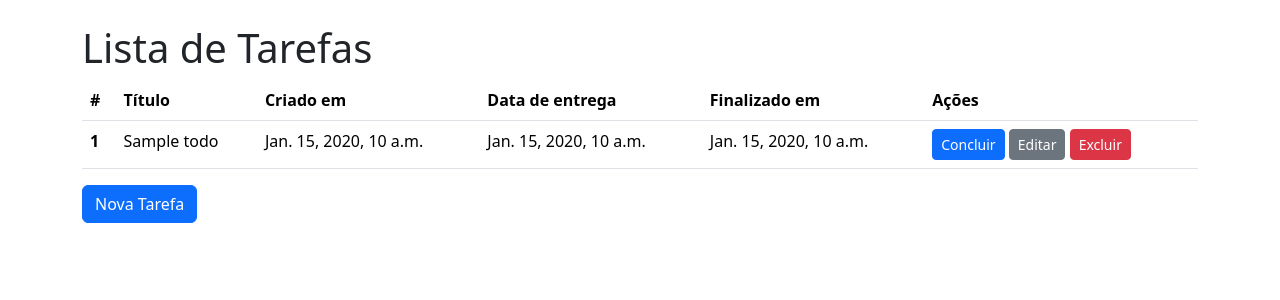
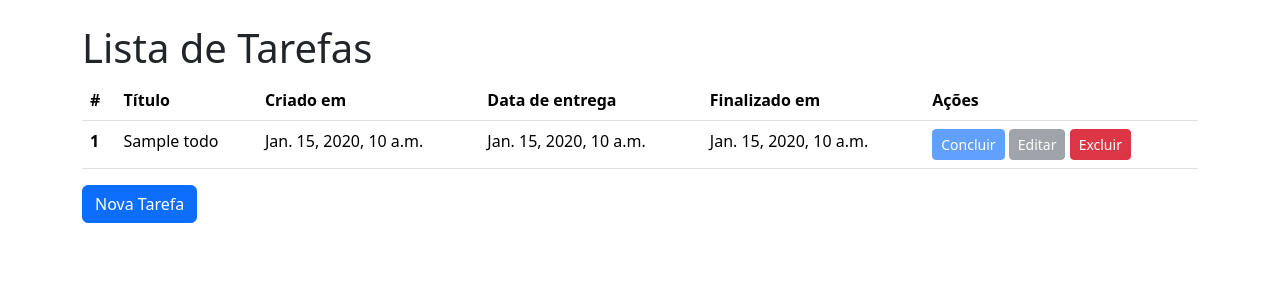
Before and after one commit to martinsllm/python-django-api, a Django app: template todos/templates/todos/todo_list.html in a window 1280 px wide. Shown: the part 56-356 px from the top of the page. Run offline with Django 3.2, Linux system fonts and the light colour scheme; the template is opened without the code that fills it: most values are stand-ins (such as "Sample title", 1, 10 or a date in 2020).

Commit message:
Disable button of finish and edition for completed tasks

```diff
--- a/todos/models.py
+++ b/todos/models.py
@@ -9,3 +9,6 @@ class Todo(models.Model):
     deadline = models.DateField(
         verbose_name="Data de Entrega", null=False, blank=False)
     finished_at = models.DateField(null=True)
+
+    class Meta:
+        ordering = ["deadline"]
--- a/todos/templates/todos/todo_list.html
+++ b/todos/templates/todos/todo_list.html
@@ -26,8 +26,12 @@
                         <td>{{ todo.deadline }}</td>
                         <td>{{ todo.finished_at | default:"-"}}</td>
                         <td>
-                            <a href="{%url 'todo_complete' pk=todo.pk %}" class="btn btn-primary btn-sm">Concluir</a>
-                            <a href="{%url 'todo_update' pk=todo.pk %}" class="btn btn-secondary btn-sm">Editar</a>
+                            <a href="{%url 'todo_complete' pk=todo.pk %}"
+                            class="btn btn-primary btn-sm {% if todo.finished_at %} disabled {% endif %}">
+                            Concluir
+                            </a>
+                            <a href="{%url 'todo_update' pk=todo.pk %}"
+                            class="btn btn-secondary btn-sm  {% if todo.finished_at %} disabled {% endif %}">Editar</a>
                             <a href="{%url 'todo_delete' pk=todo.pk %}" class="btn btn-danger btn-sm">Excluir</a>
                         </td>
                     </tr>
```
